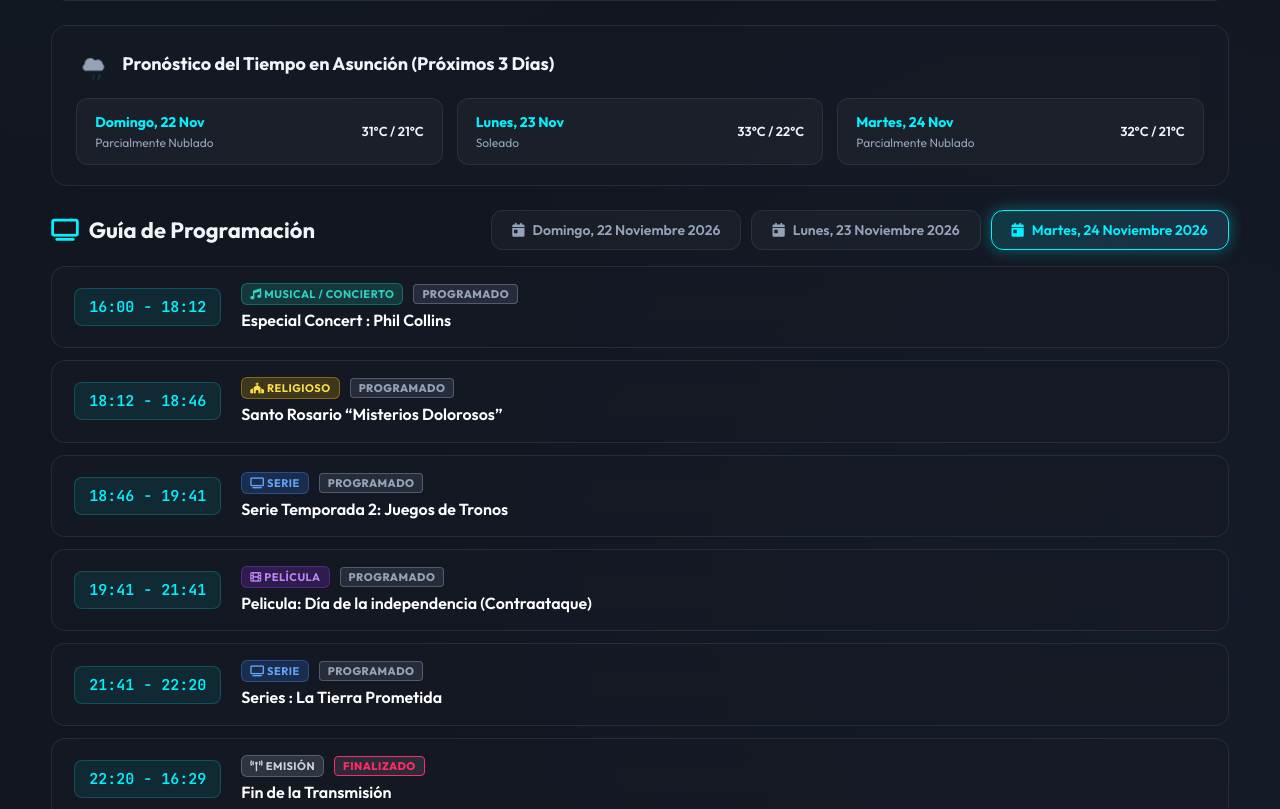
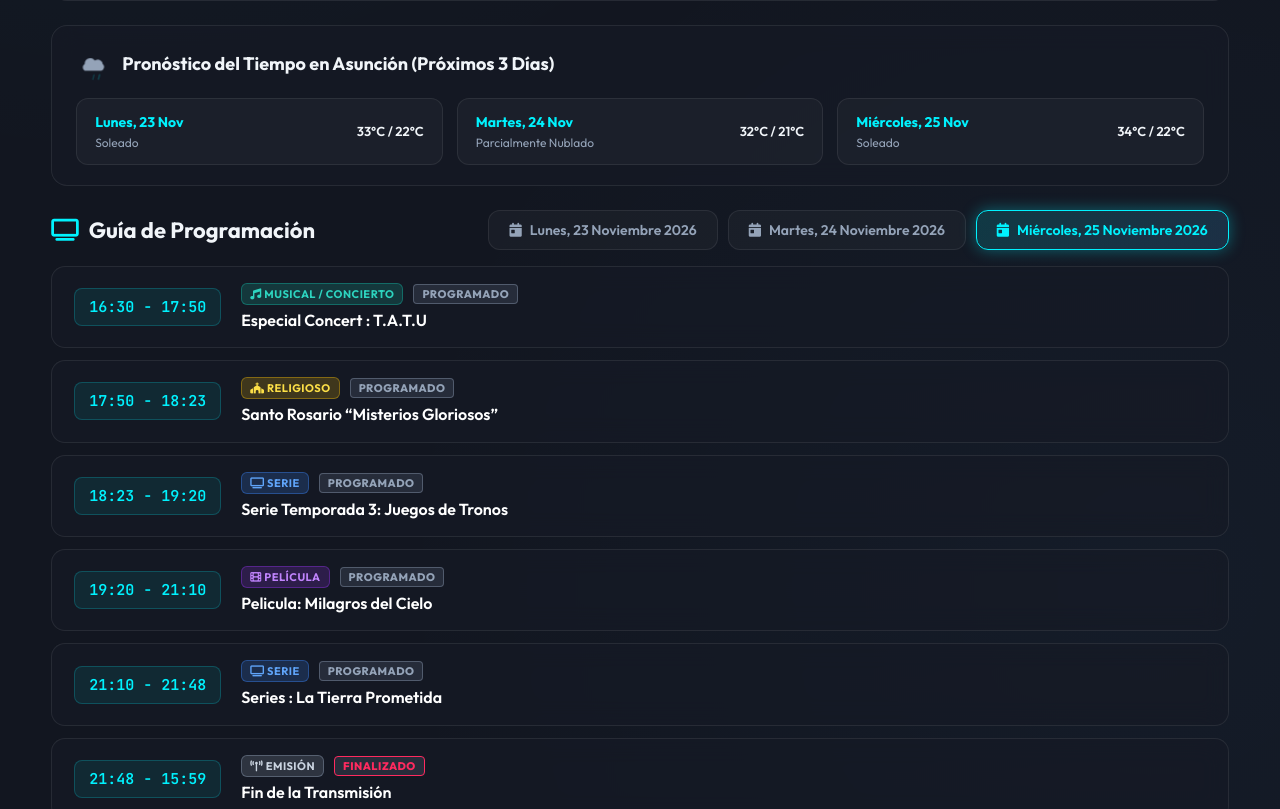
Before and after one commit to VictorA48/VictorA48.github.io, a plain HTML site: page index.html in a window 1280 px wide. Shown: the part 973-1782 px from the top of the page. Drawn offline with nearby package versions, Linux system fonts and the light colour scheme; no server answers.

Commit message:
Update index.html

```diff
--- a/index.html
+++ b/index.html
@@ -931,13 +931,6 @@
       <div class="weather-days-grid" id="gridPronosticoDinamico">
         <div class="weather-card">
           <div class="weather-card-info">
-            <span class="weather-card-day">Domingo, 22 Nov</span>
-            <span class="weather-card-desc">Parcialmente Nublado</span>
-          </div>
-          <span class="weather-card-temps">31°C / 21°C</span>
-        </div>
-        <div class="weather-card">
-          <div class="weather-card-info">
             <span class="weather-card-day">Lunes, 23 Nov</span>
             <span class="weather-card-desc">Soleado</span>
           </div>
@@ -950,6 +943,13 @@
           </div>
           <span class="weather-card-temps">32°C / 21°C</span>
         </div>
+        <div class="weather-card">
+          <div class="weather-card-info">
+            <span class="weather-card-day">Miércoles, 25 Nov</span>
+            <span class="weather-card-desc">Soleado</span>
+          </div>
+          <span class="weather-card-temps">34°C / 22°C</span>
+        </div>
       </div>
     </div>
 
@@ -960,14 +960,14 @@
         </div>
 
         <div class="tabs-container">
-          <button class="tab-btn" id="btnDomingo22" onclick="mostrarDia('domingo22')">
-            <i class="fas fa-calendar-day"></i> Domingo, 22 Noviembre 2026
-          </button>
           <button class="tab-btn" id="btnLunes23" onclick="mostrarDia('lunes23')">
             <i class="fas fa-calendar-day"></i> Lunes, 23 Noviembre 2026
           </button>
-          <button class="tab-btn active" id="btnMartes24" onclick="mostrarDia('martes24')">
+          <button class="tab-btn" id="btnMartes24" onclick="mostrarDia('martes24')">
             <i class="fas fa-calendar-day"></i> Martes, 24 Noviembre 2026
+          </button>
+          <button class="tab-btn active" id="btnMiercoles25" onclick="mostrarDia('miercoles25')">
+            <i class="fas fa-calendar-day"></i> Miércoles, 25 Noviembre 2026
           </button>
         </div>
       </div>
@@ -1073,18 +1073,6 @@
       }, 12000);
     }
 
-    var programacionDomingo22 = [
-      { hora: "12:00", fin: "13:14", titulo: "Anime: Dragon Ball", categoria: "animacion" },
-      { hora: "13:14", fin: "14:29", titulo: "Anime: Mazinger Z", categoria: "animacion" },
-      { hora: "14:29", fin: "16:01", titulo: "Película: El Lado Salvaje", categoria: "pelicula" },
-      { hora: "16:01", fin: "17:34", titulo: "Especial Concert: Linkin Park", categoria: "musical" },
-      { hora: "17:34", fin: "18:30", titulo: "Santa Misa", categoria: "religioso" },
-      { hora: "18:30", fin: "19:02", titulo: "Santo Rosario \"Misterios Gloriosos\"", categoria: "religioso" },
-      { hora: "19:02", fin: "20:10", titulo: "Series Temporada 1 : Hannah Montana", categoria: "serie" },
-      { hora: "20:10", fin: "21:57", titulo: "Película: Regresión", categoria: "pelicula" },
-      { hora: "21:57", fin: "15:59", titulo: "Fin de la Transmisión", categoria: "general" }
-    ];
-
     var programacionLunes23 = [
       { hora: "16:00", fin: "18:01", titulo: "Especial Concert : Vilma Palma E Vampiros", categoria: "musical" },
       { hora: "18:01", fin: "18:39", titulo: "Santo Rosario “Misterios Gozosos”", categoria: "religioso" },
@@ -1103,7 +1091,16 @@
       { hora: "22:20", fin: "16:29", titulo: "Fin de la Transmisión", categoria: "general" }
     ];
 
-    var diaActual = "martes24";
+    var programacionMiercoles25 = [
+      { hora: "16:30", fin: "17:50", titulo: "Especial Concert : T.A.T.U", categoria: "musical" },
+      { hora: "17:50", fin: "18:23", titulo: "Santo Rosario “Misterios Gloriosos”", categoria: "religioso" },
+      { hora: "18:23", fin: "19:20", titulo: "Serie Temporada 3: Juegos de Tronos", categoria: "serie" },
+      { hora: "19:20", fin: "21:10", titulo: "Pelicula: Milagros del Cielo", categoria: "pelicula" },
+      { hora: "21:10", fin: "21:48", titulo: "Series : La Tierra Prometida", categoria: "serie" },
+      { hora: "21:48", fin: "15:59", titulo: "Fin de la Transmisión", categoria: "general" }
+    ];
+
+    var diaActual = "miercoles25";
 
     function obtenerMinutos(h) {
       if (!h) return 0;
@@ -1140,17 +1137,17 @@
     function mostrarDia(dia) {
       diaActual = dia;
 
-      var btnDom = document.getElementById("btnDomingo22");
       var btnLun = document.getElementById("btnLunes23");
       var btnMar = document.getElementById("btnMartes24");
+      var btnMie = document.getElementById("btnMiercoles25");
 
-      if (btnDom) btnDom.className = "tab-btn" + (dia === "domingo22" ? " active" : "");
       if (btnLun) btnLun.className = "tab-btn" + (dia === "lunes23" ? " active" : "");
       if (btnMar) btnMar.className = "tab-btn" + (dia === "martes24" ? " active" : "");
+      if (btnMie) btnMie.className = "tab-btn" + (dia === "miercoles25" ? " active" : "");
 
-      var lista = programacionMartes24;
-      if (dia === "domingo22") lista = programacionDomingo22;
+      var lista = programacionMiercoles25;
       if (dia === "lunes23") lista = programacionLunes23;
+      if (dia === "martes24") lista = programacionMartes24;
 
       var contenedor = document.getElementById("grillaProgramacion");
       if (!contenedor) return;
@@ -1159,7 +1156,7 @@
       var ah = new Date();
       var hm = ah.getHours() * 60 + ah.getMinutes();
       var diaSemana = ah.getDay();
-      var esHoy = (dia === "domingo22" && diaSemana === 0) || (dia === "lunes23" && diaSemana === 1) || (dia === "martes24" && diaSemana === 2);
+      var esHoy = (dia === "lunes23" && diaSemana === 1) || (dia === "martes24" && diaSemana === 2) || (dia === "miercoles25" && diaSemana === 3);
 
       for (var i = 0; i < lista.length; i++) {
         var item = lista[i];
@@ -1254,12 +1251,12 @@
 
       iniciarContadorVistas();
       iniciarPlayer();
-      mostrarDia('martes24');
+      mostrarDia('miercoles25');
 
       setInterval(function() {
-        if (diaActual === 'domingo22') mostrarDia('domingo22');
-        else if (diaActual === 'lunes23') mostrarDia('lunes23');
+        if (diaActual === 'lunes23') mostrarDia('lunes23');
         else if (diaActual === 'martes24') mostrarDia('martes24');
+        else if (diaActual === 'miercoles25') mostrarDia('miercoles25');
       }, 60000);
     };
   </script>
```
